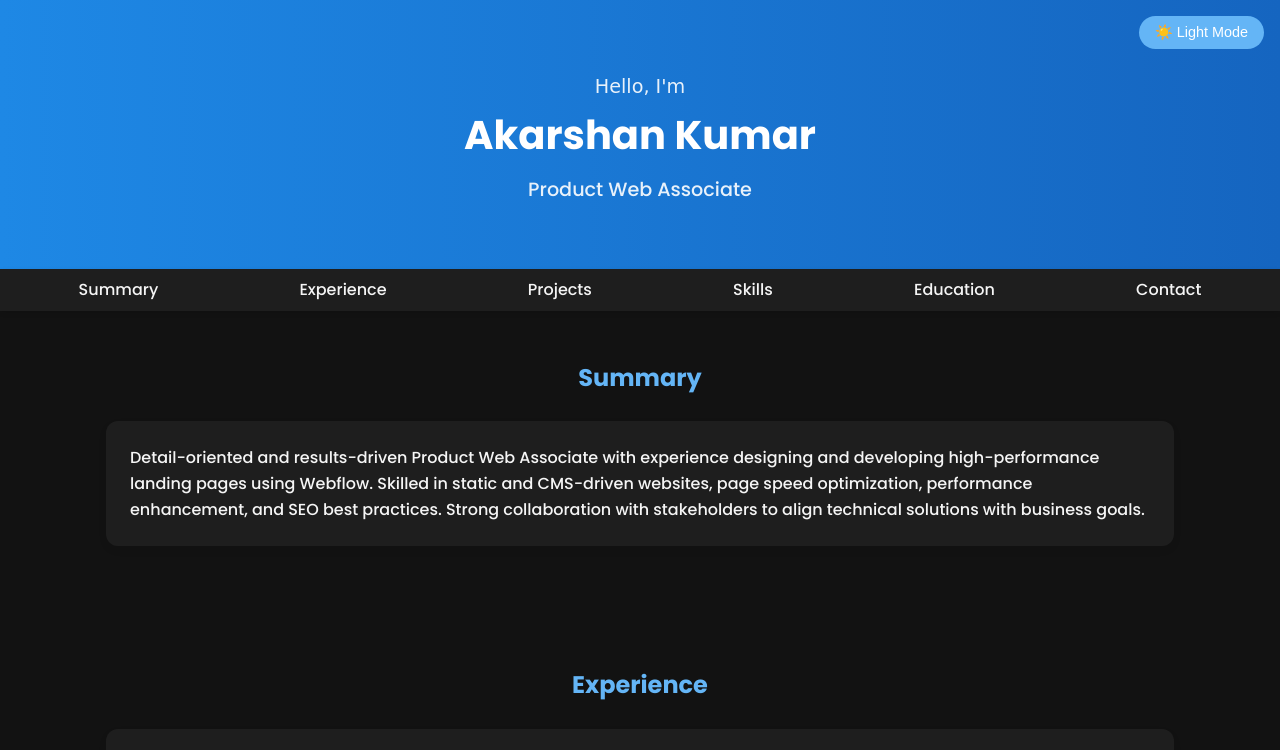
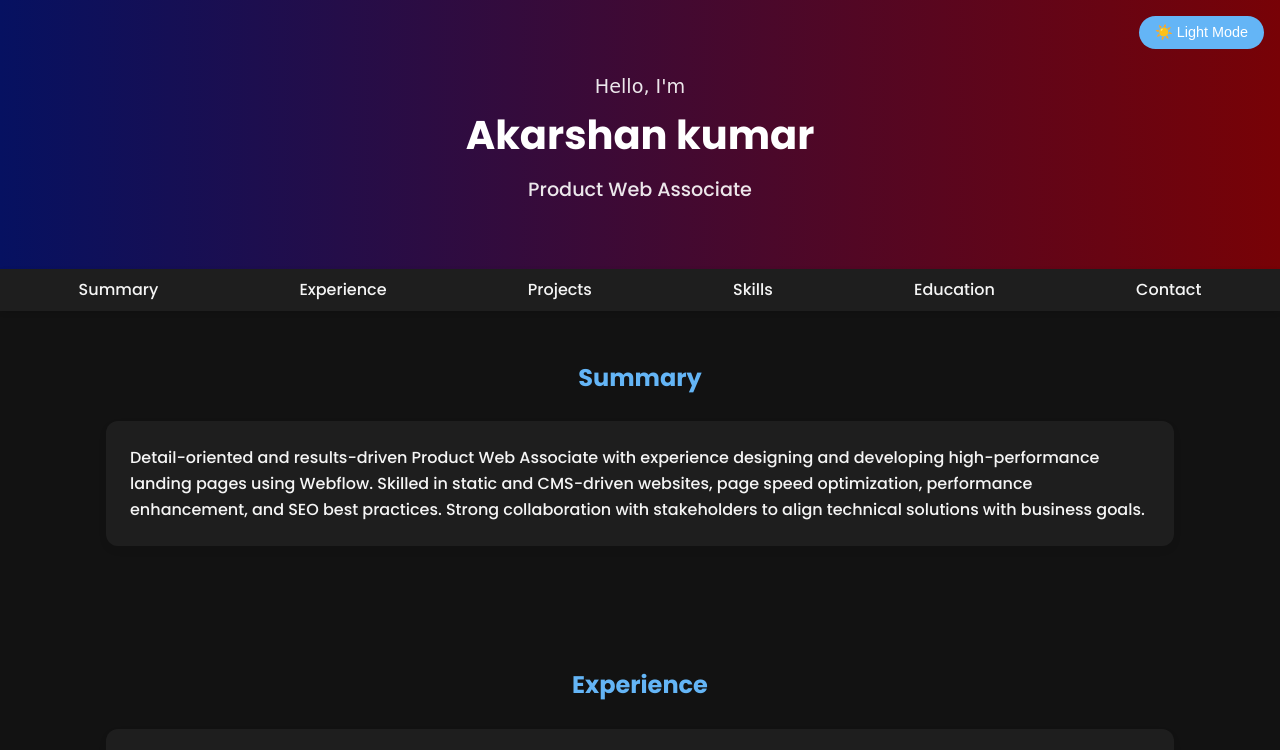
Before and after one commit to Akarshan121/portfolio, a plain HTML site: page index.html in a window 1280 px wide. Shown: the top 750 px of the page. Drawn offline with Linux system fonts and the light colour scheme.

Commit message:
Update index.html

```diff
--- a/index.html
+++ b/index.html
@@ -33,7 +33,7 @@
     header {
       text-align: center;
       padding: 4rem 1rem;
-      background: linear-gradient(to right, #1e88e5, #1565c0);
+      /* background: linear-gradient(to right, #1e88e5, #1565c0); */
       color: white;
     }
     header h1 {
@@ -206,17 +206,18 @@
   </style>
 </head>
 <body data-theme="dark">
-
-
-<header>
+<header style="background: #780206;  /* fallback for old browsers */
+background: -webkit-linear-gradient(to right, #061161, #780206);  /* Chrome 10-25, Safari 5.1-6 */
+background: linear-gradient(to right, #061161, #780206); /* W3C, IE 10+/ Edge, Firefox 16+, Chrome 26+, Opera 12+, Safari 7+ */
+">
   <!-- <button class="toggle-theme" onclick="toggleTheme()">🌙 Dark Mode</button> -->
   <button class="toggle-theme" onclick="toggleTheme()">☀️ Light Mode</button>
   <p style="font-family: cursive;">Hello, I'm</p>
-  <h1>Akarshan Kumar</h1>
+  <h1>Akarshan kumar</h1>
   <p>Product Web Associate</p>
 </header>
 
-<nav style="">
+<nav>
   <a href="#summary">Summary</a>
   <a href="#experience">Experience</a>
   <a href="#projects">Projects</a>
```
